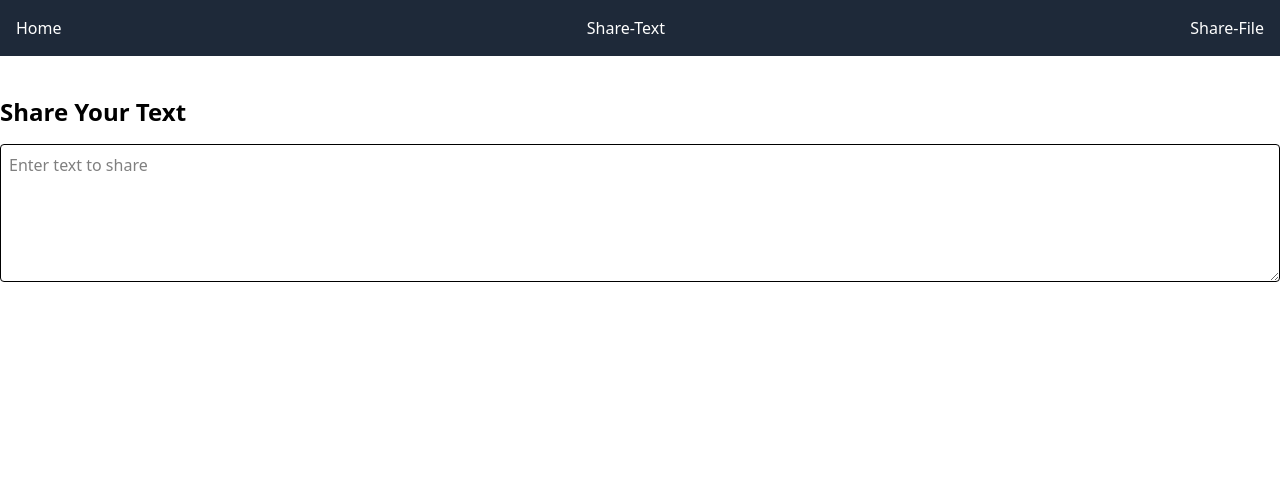
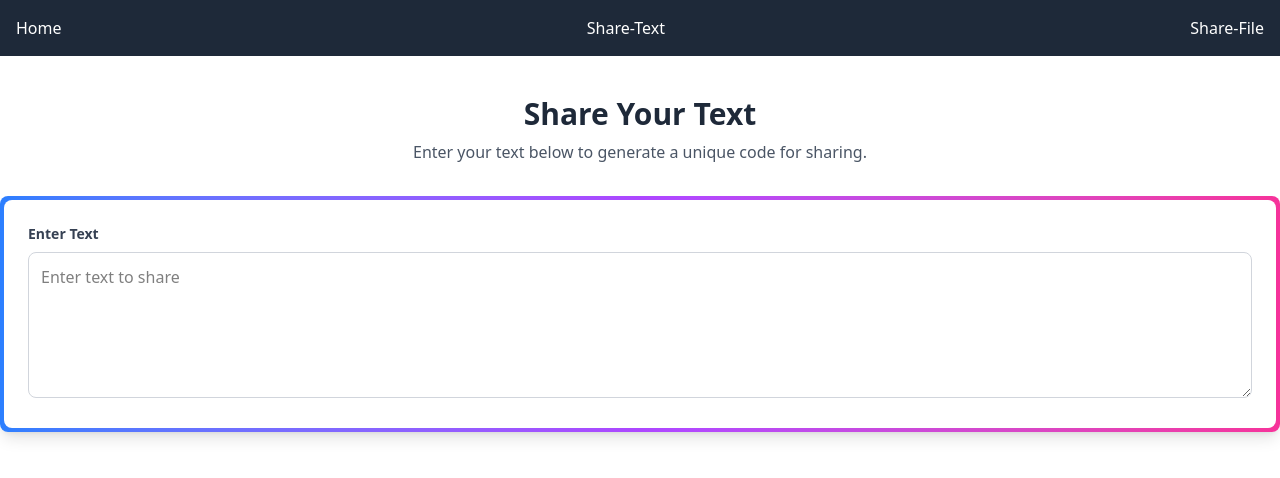
Before and after one commit to itapurba0/textom, a Next.js app: page /sharetext in a window 1280 px wide. Shown: the top 478 px of the page. Built offline with nearby package versions, Linux system fonts and the light colour scheme.

Commit message:
Update TextInput.tsx

```diff
--- a/components/TextInput.tsx
+++ b/components/TextInput.tsx
@@ -6,20 +6,48 @@ export const TextInput = () => {
   const { text, code, handleTextChange } = useShareText();
 
   return (
-    <div className="container mx-auto mt-10">
-      <h1 className="text-2xl font-bold mb-4">Share Your Text</h1>
+    <main className="container mx-auto mt-10">
+      {/* Header Section */}
+      <div className="text-center mb-8">
+        <h1 className="text-3xl font-extrabold text-gray-800 mb-2">
+          Share Your Text
+        </h1>
+        <p className="text-gray-600">
+          Enter your text below to generate a unique code for sharing.
+        </p>
+      </div>
+
+      {/* Text Input Section */}
+      <div className="bg-gradient-to-r from-blue-500 via-purple-500 to-pink-500 p-1 rounded-lg shadow-lg">
+        <div className="bg-white rounded-lg p-6">
+          {code ? (
+            <div className="text-center mb-4">
+              <p className="text-2xl font-bold text-blue-600">
+                Your Code is:
+              </p>
+              <p className="text-4xl font-extrabold text-purple-700">
+                {code}
+              </p>
+            </div>
+          ) : (
+            <label
+              className="block text-gray-700 text-sm font-bold mb-2"
+              htmlFor="text"
+            >
+              Enter Text
+            </label>
+          )}
           <textarea
-        className="w-full p-2 border rounded mb-4"
+            id="text"
+            className="w-full p-3 border border-gray-300 rounded-lg focus:outline-none focus:ring-2 focus:ring-blue-500 focus:border-transparent"
             rows={5}
             value={text}
             onChange={handleTextChange} // Trigger sharing or updating on text change
             placeholder="Enter text to share"
           />
-      {code && (
-        <p className="mt-4 text-green-600 font-bold">
-          Your code: <span className="text-blue-600">{code}</span>
-        </p>
-      )}
         </div>
+      </div>
+
+    </main>
   );
 };
```
Lines whose indentation alone changed are shown as unchanged.
